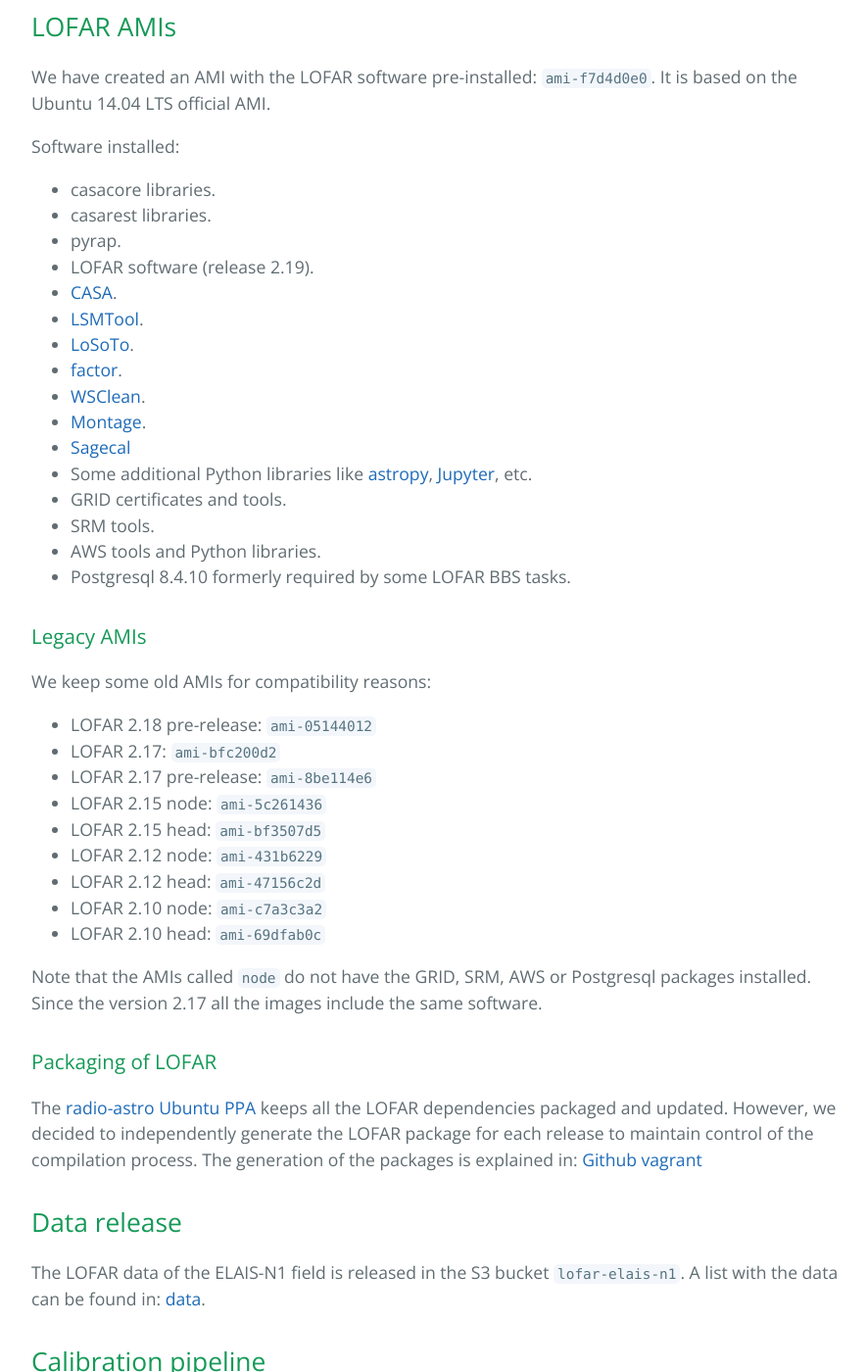
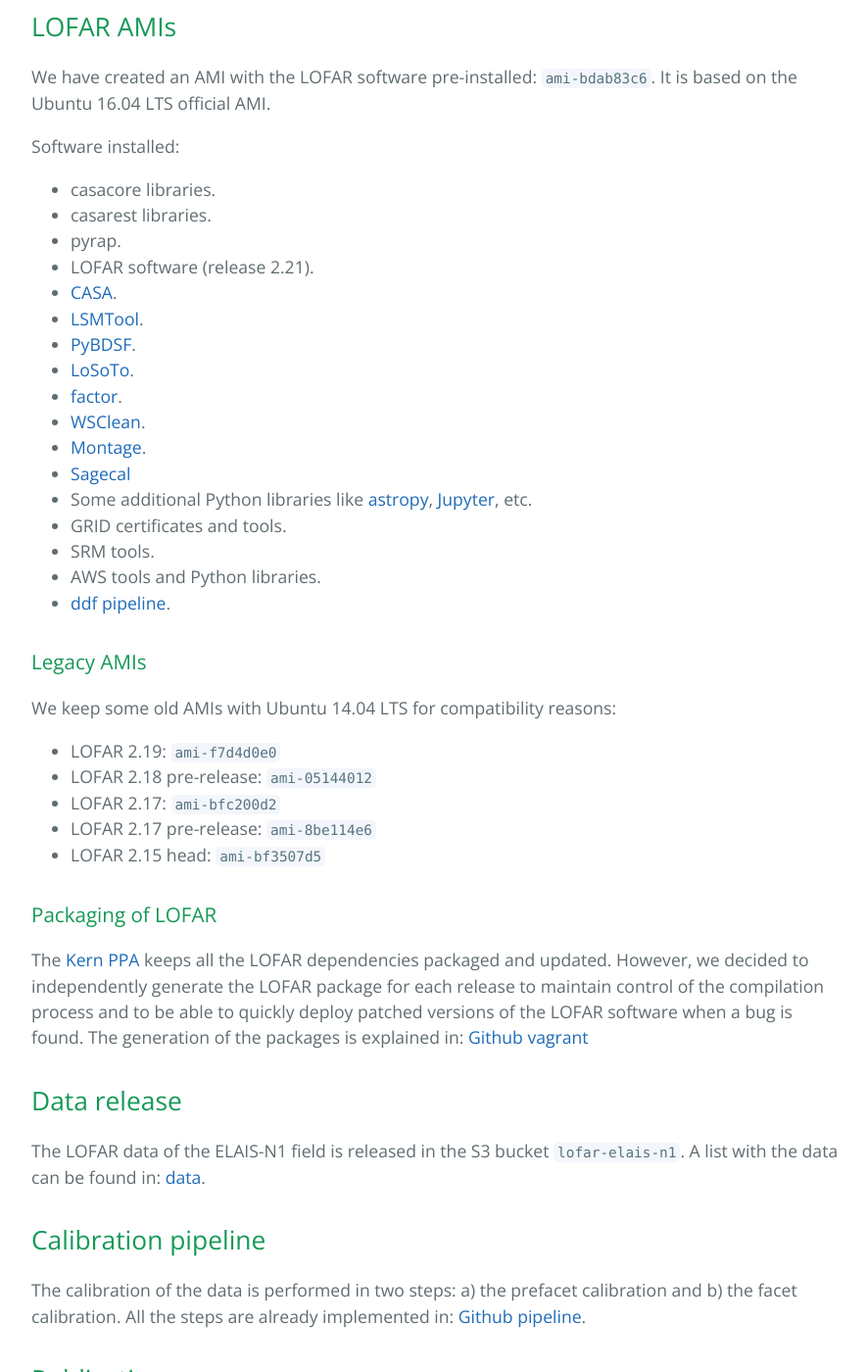
Before and after one commit to nudomarinero/Astrocompute-ELAIS-N1, a Jekyll site: the page built from index.md, in a window 1280 px wide and 1400 px high, scrolled down 562 px. Shown: the whole window at 98% size, without its empty margins (192-1077 px from the left). Built offline with Jekyll 4.4.1, drawn with Linux system fonts in a browser that asks for light colours; some of the changed text lies outside the part shown.

Commit message:
Update AMI list and information

```diff
--- a/index.md
+++ b/index.md
@@ -8,16 +8,17 @@
 Information about the [SKA](https://www.skatelescope.org/)-[AWS](http://aws.amazon.com/) [Astrocompute proposal](https://www.skatelescope.org/ska-aws-astrocompute-call-for-proposals/) called: \"Calibration of LOFAR ELAIS-N1 data in the Amazon cloud\". Maintained by J. Sabater (Institute for Astronomy, University of Edinburgh).
 
 ## LOFAR AMIs
-We have created an AMI with the LOFAR software pre-installed: `ami-f7d4d0e0`. It is based on the Ubuntu 14.04 LTS official AMI.
+We have created an AMI with the LOFAR software pre-installed: `ami-bdab83c6`. It is based on the Ubuntu 16.04 LTS official AMI.
 
 Software installed:
 
 * casacore libraries.
 * casarest libraries.
 * pyrap.
-* LOFAR software (release 2.19).
+* LOFAR software (release 2.21).
 * [CASA](http://casa.nrao.edu/).
 * [LSMTool](https://github.com/darafferty/LSMTool).
+* [PyBDSF](https://github.com/lofar-astron/PyBDSF).
 * [LoSoTo](https://github.com/revoltek/losoto).
 * [factor](https://github.com/revoltek/factor).
 * [WSClean](https://sourceforge.net/projects/wsclean/).
@@ -27,25 +28,19 @@
 * GRID certificates and tools.
 * SRM tools.
 * AWS tools and Python libraries.
-* Postgresql 8.4.10 formerly required by some LOFAR BBS tasks.
+* [ddf pipeline](https://github.com/mhardcastle/ddf-pipeline).
 
 ### Legacy AMIs
-We keep some old AMIs for compatibility reasons:
+We keep some old AMIs with Ubuntu 14.04 LTS for compatibility reasons:
 
+* LOFAR 2.19: `ami-f7d4d0e0`
 * LOFAR 2.18 pre-release: `ami-05144012`
 * LOFAR 2.17: `ami-bfc200d2`
 * LOFAR 2.17 pre-release: `ami-8be114e6`
-* LOFAR 2.15 node: `ami-5c261436`
 * LOFAR 2.15 head: `ami-bf3507d5`
-* LOFAR 2.12 node: `ami-431b6229`
-* LOFAR 2.12 head: `ami-47156c2d`
-* LOFAR 2.10 node: `ami-c7a3c3a2`
-* LOFAR 2.10 head: `ami-69dfab0c`
-
-Note that the AMIs called `node` do not have the GRID, SRM, AWS or Postgresql packages installed. Since the version 2.17 all the images include the same software.
 
 ### Packaging of LOFAR
-The [radio-astro Ubuntu PPA](https://launchpad.net/~radio-astro/+archive/ubuntu/main) keeps all the LOFAR dependencies packaged and updated. However, we decided to independently generate the LOFAR package for each release to maintain control of the compilation process.
+The [Kern](http://kernsuite.info/) [PPA](https://launchpad.net/~kernsuite/+archive/ubuntu/kern-dev/) keeps all the LOFAR dependencies packaged and updated. However, we decided to independently generate the LOFAR package for each release to maintain control of the compilation process and to be able to quickly deploy patched versions of the LOFAR software when a bug is found.
 The generation of the packages is explained in: [Github vagrant](https://github.com/nudomarinero/Astrocompute-ELAIS-N1/tree/master/vagrant)
 
 ## Data release
```
Also changed, not shown: other parts of index.md (+1 -1 lines).
